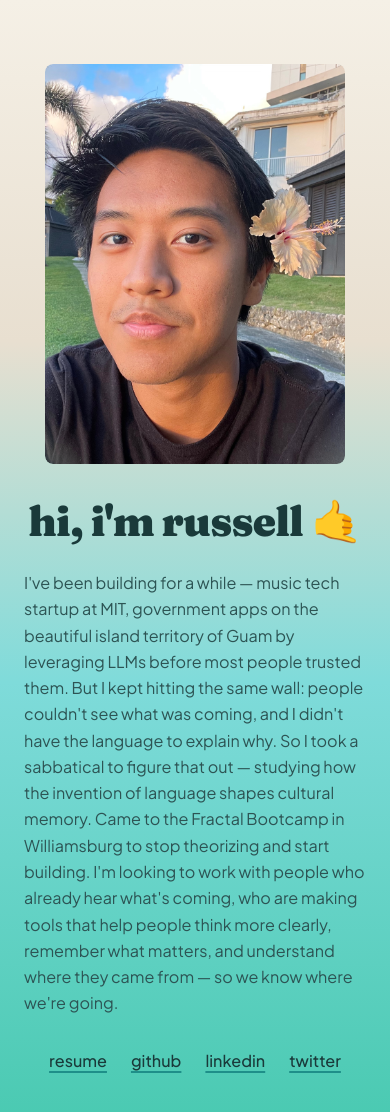
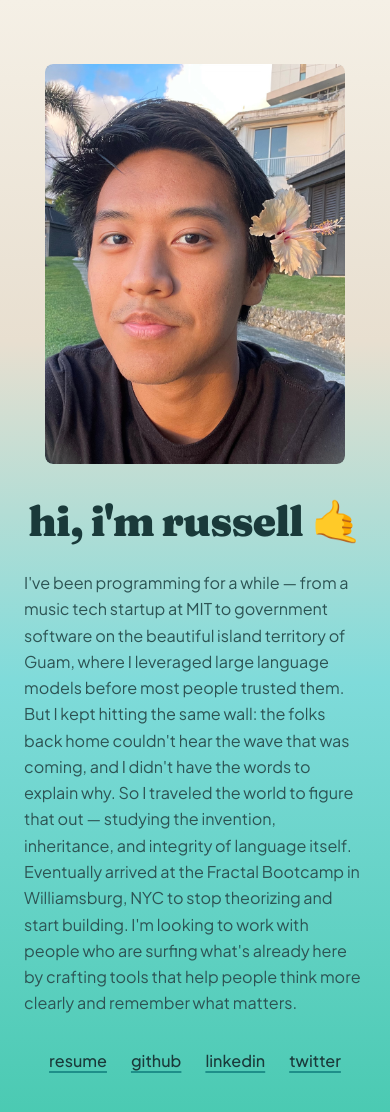
Before and after one commit to rpasetes/splash-page, a React (Vite) app: page / in a window 390 px wide. Shown: the top 1112 px of the page. Built offline with nearby package versions, Linux system fonts and the light colour scheme.

Commit message:
Update blurb to story with refined narrative

```diff
--- a/src/components/Hero/Hero.css
+++ b/src/components/Hero/Hero.css
@@ -84,7 +84,7 @@
   line-height: var(--leading-tight);
 }
 
-.hero-blurb {
+.hero-story {
   font-size: var(--text-base);
   line-height: var(--leading-relaxed);
   color: var(--text-secondary);
@@ -140,7 +140,7 @@
     align-items: center;
   }
 
-  .hero-blurb {
+  .hero-story {
     text-align: left;
   }
 
@@ -170,7 +170,7 @@
     font-size: var(--text-3xl);
   }
 
-  .hero-blurb {
+  .hero-story {
     font-size: var(--text-base);
   }
 
--- a/src/components/Hero/Hero.tsx
+++ b/src/components/Hero/Hero.tsx
@@ -1,5 +1,5 @@
 import './Hero.css'
-import Blurb from './Blurb'
+import Story from './Story'
 
 export default function Hero() {
   return (
@@ -12,7 +12,7 @@ export default function Hero() {
         <div className="hero-content">
           <h1 className="hero-title">hi, i'm russell 🤙</h1>
 
-          <Blurb />
+          <Story />
 
           <div className="hero-links">
             <a href="/resume/russell-pasetes-resume.pdf" className="hero-link">
--- a/src/components/Hero/Blurb.tsx
+++ b/src/components/Hero/Story.tsx
@@ -1,9 +1,9 @@
-import './Blurb.css'
+import './Story.css'
 
-export default function Blurb() {
+export default function Story() {
   return (
-    <p className="hero-blurb">
-      I've been building for a while —{' '}
+    <p className="hero-story">
+      I've been programming for a while — from a{' '}
       <a
         href="https://betterworld.mit.edu/meet-the-makers-russell-pasetes-20/"
         className="hidden-link"
@@ -11,15 +11,15 @@ export default function Blurb() {
         rel="noopener noreferrer"
       >
         music tech startup at MIT
-      </a>
-      ,{' '}
+      </a>{' '}
+      to{' '}
       <a
         href="https://dmrpacific.com/"
         className="hidden-link"
         target="_blank"
         rel="noopener noreferrer"
       >
-        government apps
+        government software
       </a>{' '}
       on the{' '}
       <a
@@ -38,27 +38,37 @@ export default function Blurb() {
         rel="noopener noreferrer"
       >
         Guam
-      </a>{' '}
-      by leveraging LLMs before most people trusted them. But I kept hitting the same wall:
-      people couldn't see what was coming, and I didn't have the language to explain why. So I
-      took a sabbatical to figure that out — studying how the{' '}
+      </a>
+      , where I leveraged large language models before most people trusted them. But I kept
+      hitting the same wall: the folks back home couldn't hear the wave that was coming, and I
+      didn't have the words to explain why. So I traveled the world to figure that out — studying the{' '}
       <a
         href="https://www.goodreads.com/book/show/164515.Orality_and_Literacy"
         className="hidden-link"
         target="_blank"
         rel="noopener noreferrer"
       >
-        invention of language
-      </a>{' '}
+        invention
+      </a>
+      ,{' '}
       <a
-        href="https://www.lynnekelly.com.au/?page_id=1343"
+        href="https://www.goodreads.com/book/show/48582.The_Spell_of_the_Sensuous"
         className="hidden-link"
         target="_blank"
         rel="noopener noreferrer"
       >
-        shapes cultural memory
+        inheritance
       </a>
-      . Came to the{' '}
+      , and{' '}
+      <a
+        href="https://www.goodreads.com/en/book/show/211076323-the-knowledge-gene"
+        className="hidden-link"
+        target="_blank"
+        rel="noopener noreferrer"
+      >
+        integrity
+      </a>{' '}
+      of language itself. Eventually arrived at the{' '}
       <a
         href="https://fractalbootcamp.com/"
         className="hidden-link"
@@ -67,9 +77,9 @@ export default function Blurb() {
       >
         Fractal Bootcamp
       </a>{' '}
-      in Williamsburg to stop theorizing and start building. I'm looking to work with people who
-      already hear what's coming, who are making tools that help people think more clearly,
-      remember what matters, and understand where they came from — so we know where we're going.
+      in Williamsburg, NYC to stop theorizing and start building. I'm looking to work with people
+      who are surfing what's already here by crafting tools that help people think more clearly and
+      remember what matters.
     </p>
   )
 }
```
Also changed, not shown: public/docs/spec.md (+12 -11 lines), src/components/Hero/Story.css (renamed from src/components/Hero/Blurb.css).
